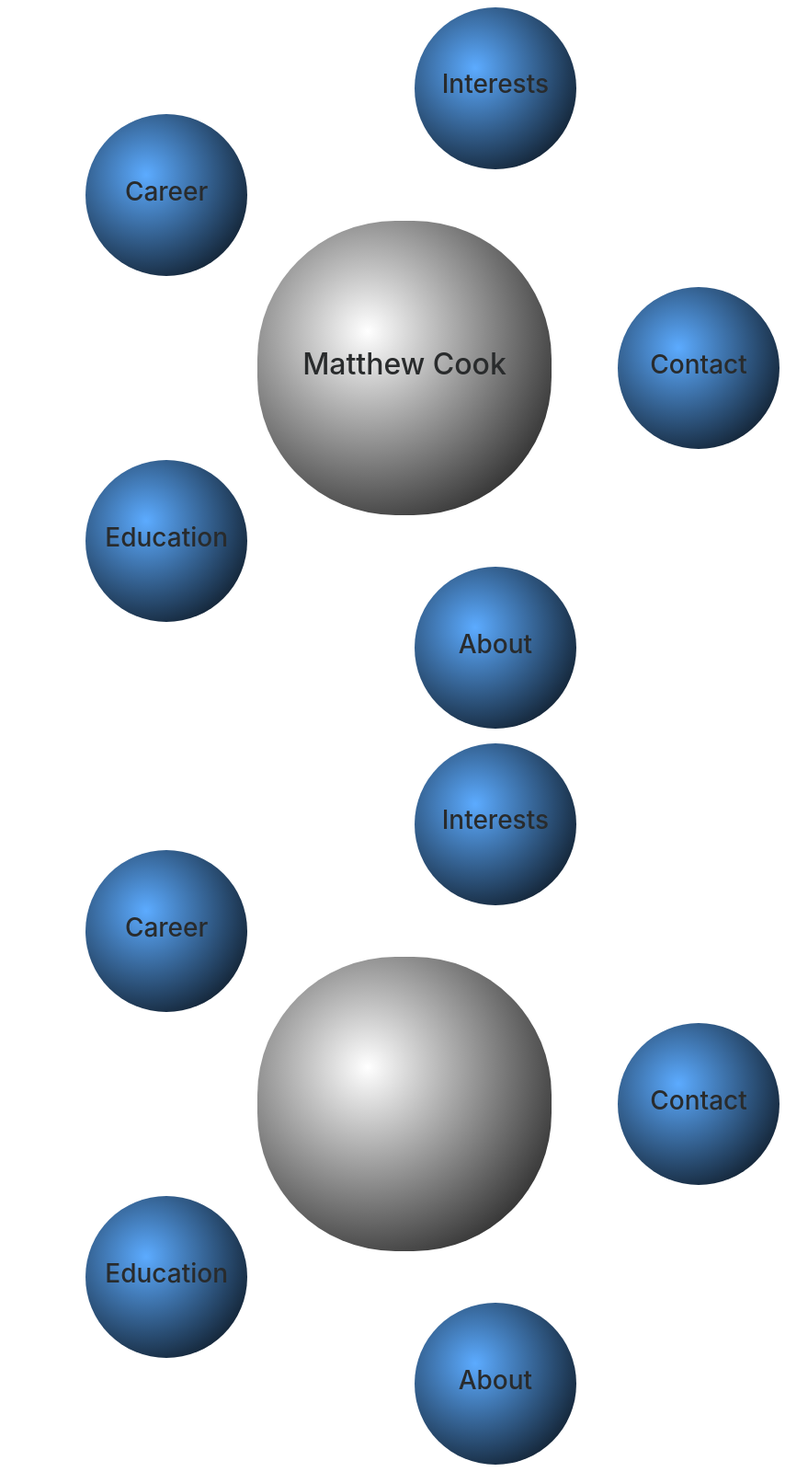
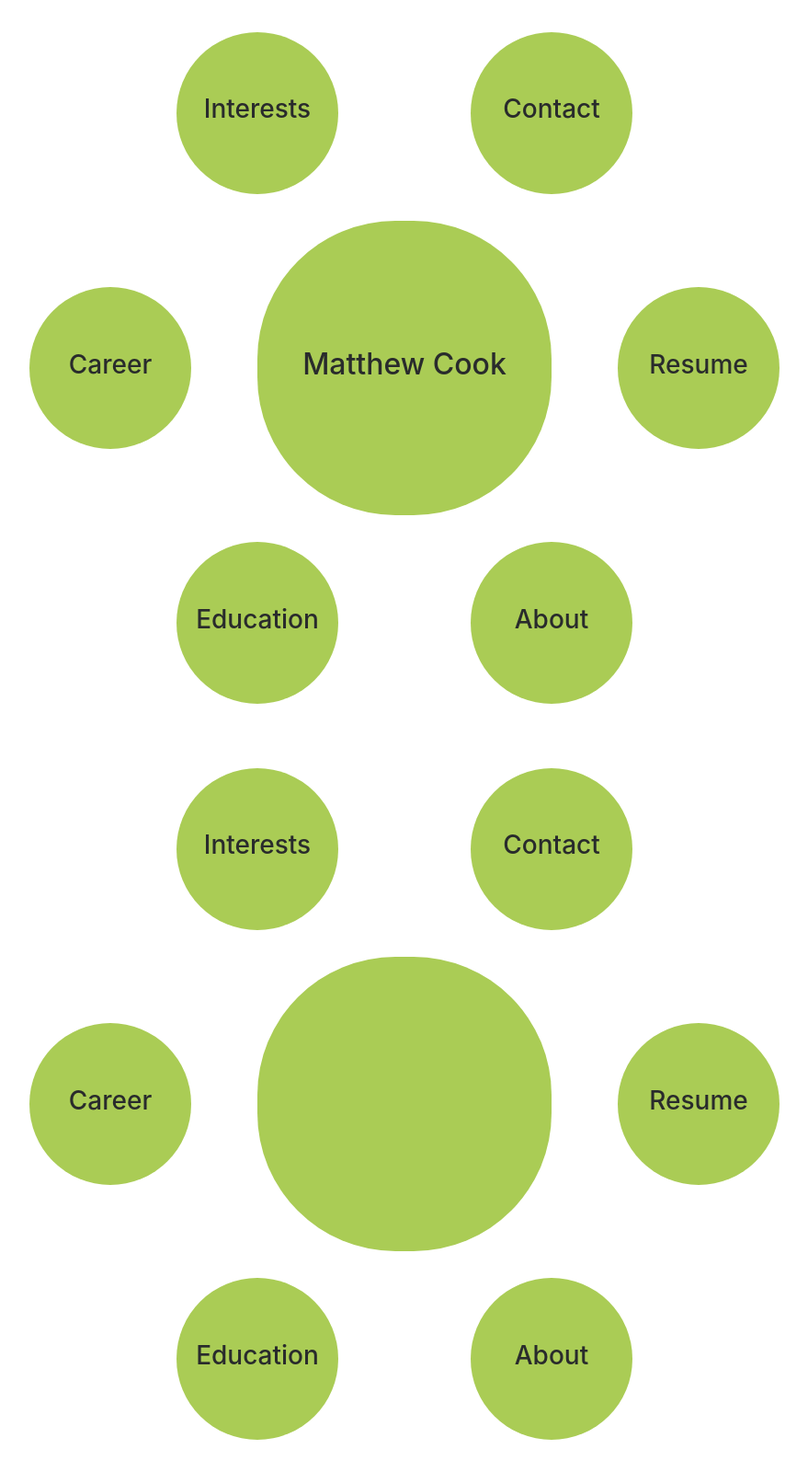
Before and after one commit to mcookhome/personal-site, a Flask app: page / in a window 1280 px wide. Shown: the whole page at 92% size, without its empty margins (200-1079 px from the left). Run offline with Flask 2, Linux system fonts and the light colour scheme; some libraries are stand-ins or nearby versions.

Commit message:
added resume section, navbar links

```diff
--- a/app.py
+++ b/app.py
@@ -4,7 +4,7 @@
 
 @app.route("/")
 def home():
-    circles = ["About", "Education", "Career", "Interests", "Contact"]
+    circles = ["About", "Education", "Career", "Interests", "Contact", "Resume"]
     return render_template("me.html", circles=circles)
 
 """
--- a/static/js/me.js
+++ b/static/js/me.js
@@ -53,7 +53,7 @@
             var grad_loc = radius * 0.375 * size_ratio;
             background = "radial-gradient(circle at " + grad_loc + "px " + grad_loc + "px, #5cabff" + ", #000)";
             console.log(background);
-            $(jquery_id).css("background", background);
+//            $(jquery_id).css("background", background);
         }
     }
 };
--- a/templates/base.html
+++ b/templates/base.html
@@ -50,10 +50,10 @@
         </button>
 
 
-        {% set navigation_bar = [
+        <!-- {% set navigation_bar = [
            ('/', 'index', 'Home'),
          ] -%}
-        <!--    ('/wow/', 'wow', 'Wow'),
+            ('/wow/', 'wow', 'Wow'),
             ('/link/', 'link', 'Link'),
             ('/about/', 'about', 'About') -->
 
@@ -64,9 +64,9 @@
                 <li>
                  <a class="navbar-brand" href="#">Matthew Cook</a>
                 </li>
-                {% for href, id, caption in navigation_bar %}
-                <li class="nav-item {% if id == active_page %} active {% endif %}">
-                <a class="nav-link" href="{{ href|e }}">{{ caption|e }}</a>
+                {% for topic in circles %}
+                <li class="nav-item">
+                <a class="nav-link" href="#{{ topic|e }}">{{topic}}</a>
                 </li>
                 {% endfor %}
             </ul>
--- a/templates/me.html
+++ b/templates/me.html
@@ -8,15 +8,15 @@
     position: relative;
     width: 40vh;
     height: 40vh;
-    //background-color: #ac5;
+    background-color: #ac5;
     border-radius: 150px;
     -webkit-box-align: center;
     -webkit-box-pack: center;
     display: -webkit-box;
-    background: radial-gradient(circle at 15vh 15vh, #fff, #000);
+    //background: radial-gradient(circle at 15vh 15vh, #fff, #000);
 }
 
-.bgimg-1:after {
+.bgimg-1 {
     position: relative;
     opacity: 0.65;
     background-position: center;
@@ -30,7 +30,7 @@
     position: absolute;
     width: 22vh;
     height: 22vh;
-    //background-color: #ac5;
+    background-color: #ac5;
     border-radius: 100px;
     -webkit-box-align: center;
     -webkit-box-pack: center;
@@ -63,7 +63,7 @@
 
 
 {% block content %}
-<div id="welcome-section" class="bgimg-1">
+<div id="welcome-section" class="bgimg-12">
     <div>
         <div class="big-circle">
             <h2> Matthew Cook </h2>
```
